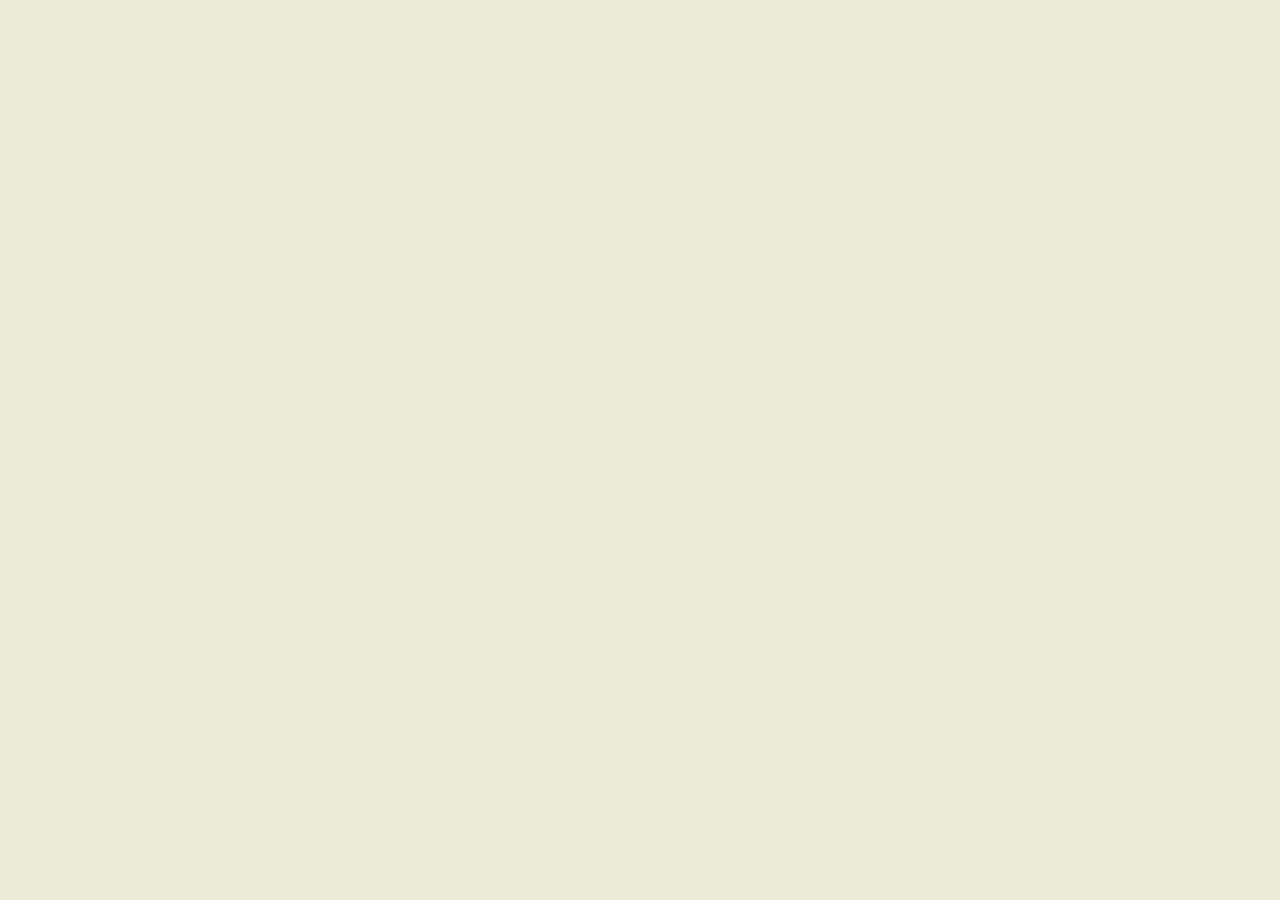
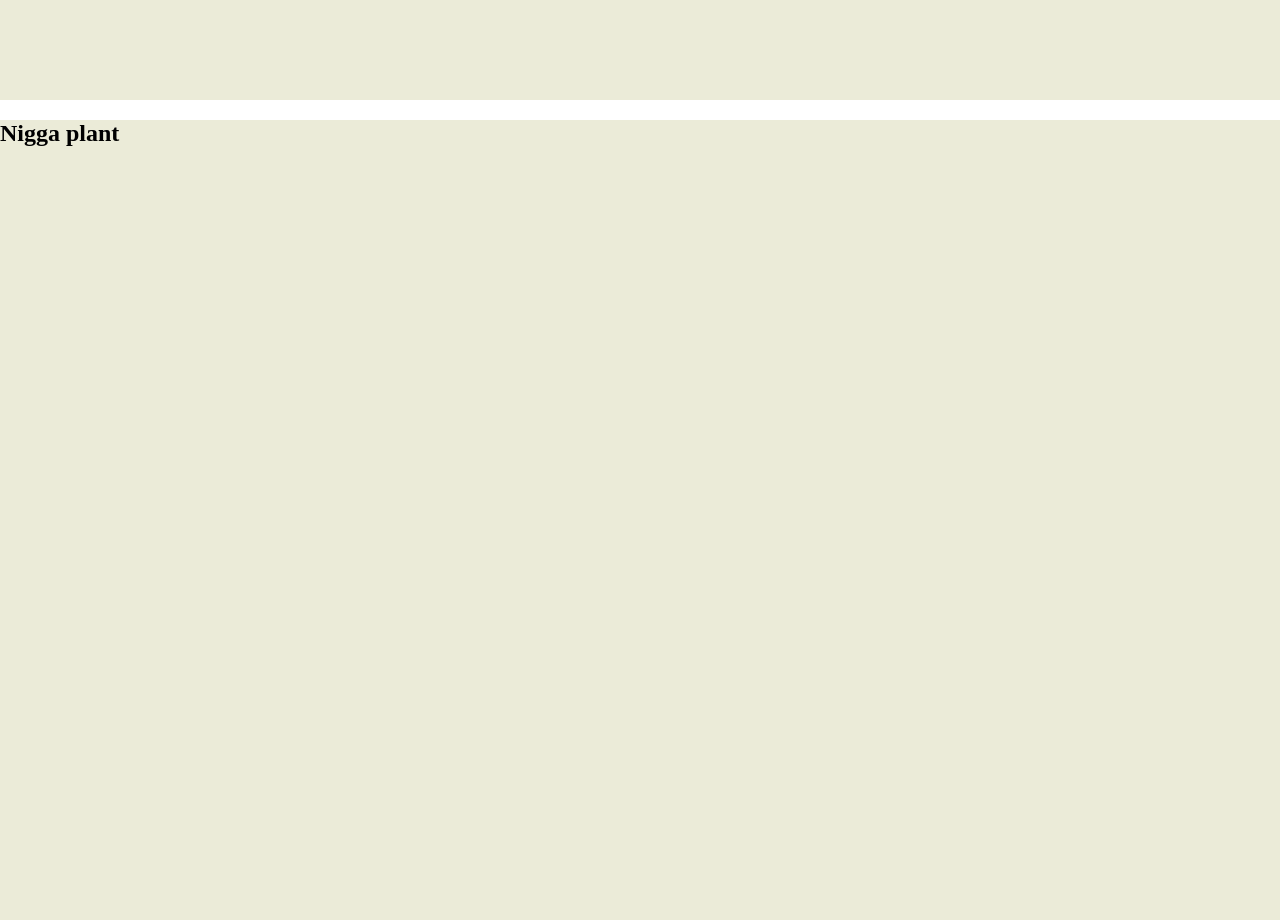
Before and after one commit to sabal-ty/Garden-Website, a plain HTML site: page index.html in a window 1280 px wide. Shown: the part 2300-3220 px from the top of the page. Drawn offline with Linux system fonts and the light colour scheme; a web font is replaced by a local one.

Commit message:
Add plant section with content for improved site information

```diff
--- a/index.html
+++ b/index.html
@@ -51,7 +51,9 @@
             </div>
         </section>
         <section id="plants" class="plants">
-
+            <div class="plant_content">
+                <h1>Nigga plant</h1>
+            </div>
         </section>
     </main>
 </body>
```
